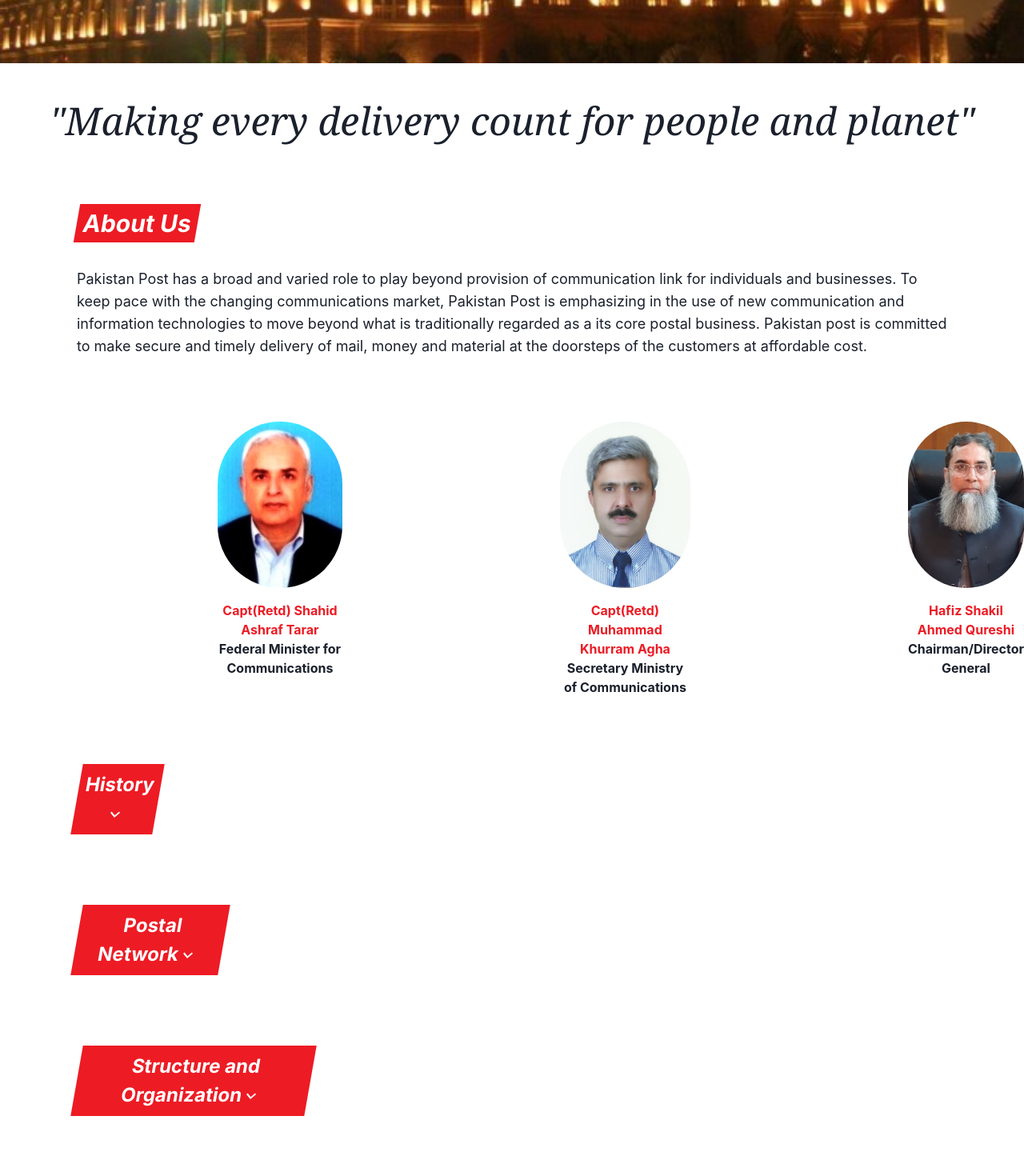
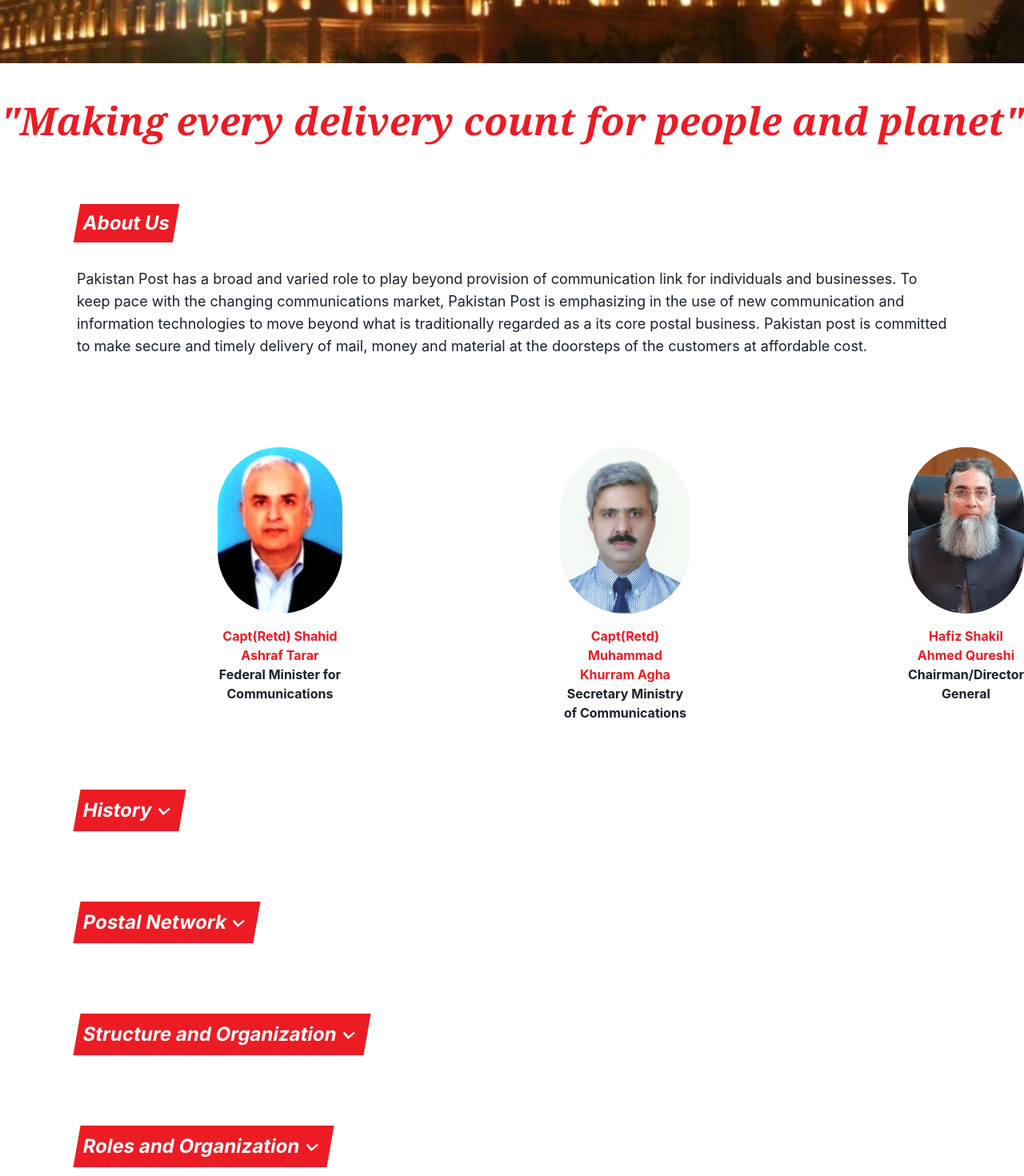
Before and after one commit to AwahabMughal4/pak-post, a React (Create React App) app: page /about in a window 1280 px wide. Shown: the part 400-1870 px from the top of the page at 80% size. Built offline with nearby package versions, Linux system fonts and the light colour scheme.

Commit message:
updated about us

```diff
--- a/src/components/AboutUs.jsx
+++ b/src/components/AboutUs.jsx
@@ -19,7 +19,7 @@
     <AccordionItem border={"none"}>
       <AccordionButton
         display="flex"
-        w={"10%"}
+        w={"100%"}
         alignItems="center"
         justifyContent="space-between"
         py={1}
@@ -40,7 +40,7 @@
           borderRadius={"none"}
         >
           History
-          <ChevronDownIcon fontSize="24px" />
+          <ChevronDownIcon fontSize="30px" />
         </Text>
       </AccordionButton>
       <AccordionPanel pb={4}>
@@ -92,7 +92,7 @@
     <AccordionItem border={"none"}>
       <AccordionButton
         display="flex"
-        w={"20%"}
+        w={"100%"}
         alignItems="center"
         justifyContent="space-between"
         py={1}
@@ -113,7 +113,7 @@
           borderRadius={"none"}
         >
           Postal Network
-          <ChevronDownIcon fontSize="24px" />
+          <ChevronDownIcon fontSize="30px" />
         </Text>
       </AccordionButton>
       <AccordionPanel pb={4}>
@@ -145,7 +145,7 @@
     <AccordionItem border={"none"}>
       <AccordionButton
         display="flex"
-        w={"30%"}
+        w={"100%"}
         alignItems="center"
         justifyContent="space-between"
         py={1}
@@ -166,7 +166,7 @@
           borderRadius={"none"}
         >
           Structure and Organization
-          <ChevronDownIcon fontSize="24px" />
+          <ChevronDownIcon fontSize="30px" />
         </Text>
       </AccordionButton>
       <AccordionPanel pb={4}>
@@ -197,7 +197,7 @@
     <AccordionItem border={"none"}>
       <AccordionButton
         display="flex"
-        w={"10%"}
+        w={"100%"}
         alignItems="center"
         justifyContent="space-between"
         py={1}
@@ -217,8 +217,8 @@
           transform="skewX(-10deg)"
           borderRadius={"none"}
         >
-          History
-          <ChevronDownIcon fontSize="24px" />
+          Roles and Organization
+          <ChevronDownIcon fontSize="30px" />
         </Text>
       </AccordionButton>
       <AccordionPanel pb={4}>
@@ -265,7 +265,7 @@
         />
       </div>
       <div className="head-text">
-        <p className="mt-[3rem] text-5xl italic text-center font-serif">
+        <p className="mt-[3rem] text-5xl italic text-center text-[#ed1b24] font-serif font-bold">
           "Making every delivery count for people and planet"
         </p>
       </div>
@@ -274,13 +274,13 @@
         <div className=" mt-[5rem]">
           <h1 className="text-2xl inline-block ml-[3rem]">
             <Text
-              fontSize={"3xl"}
+              fontSize={"2xl"}
               fontWeight="bold"
               color={"white"}
               bgColor={"#ed1b24"}
               p={"2"}
+              transform="skewX(-10deg)"
               borderRadius={"none"}
-              transform="skewX(-10deg)"
             >
               About Us
             </Text>
@@ -300,7 +300,7 @@
         </div>
       </div>
 
-      <div className="images-container flex mt-[5rem] flex-col md:flex-row">
+      <div className="images-container flex mt-[7rem] flex-col md:flex-row">
         <div className="round-image1 flex-row align-center justify-center ml-[17rem]">
           <img
             src={image2}
@@ -386,7 +386,7 @@
         </Box>
       </div>
 
-      <div className="Roles-drop flex mt-[5rem] ml-[5rem]">
+      <div className="Roles-drop flex mt-[5rem] ml-[5rem] mb-[3rem]">
         <Box w={"90% "}>
           <Accordion
             allowToggle
--- a/src/components/HomeSubcomponents/TopButton.jsx
+++ b/src/components/HomeSubcomponents/TopButton.jsx
@@ -14,7 +14,7 @@
 
   useEffect(() => {
     const toggleVisibility = () => {
-      if (window.pageYOffset > 1400) {
+      if (window.pageYOffset > 800) {
         setIsVisible(true);
       } else {
         setIsVisible(false);
```
